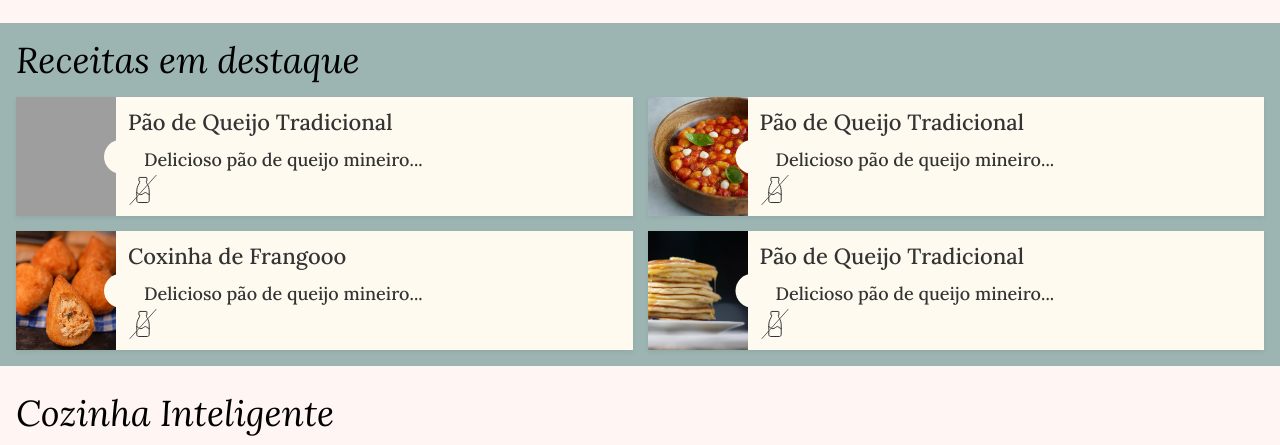
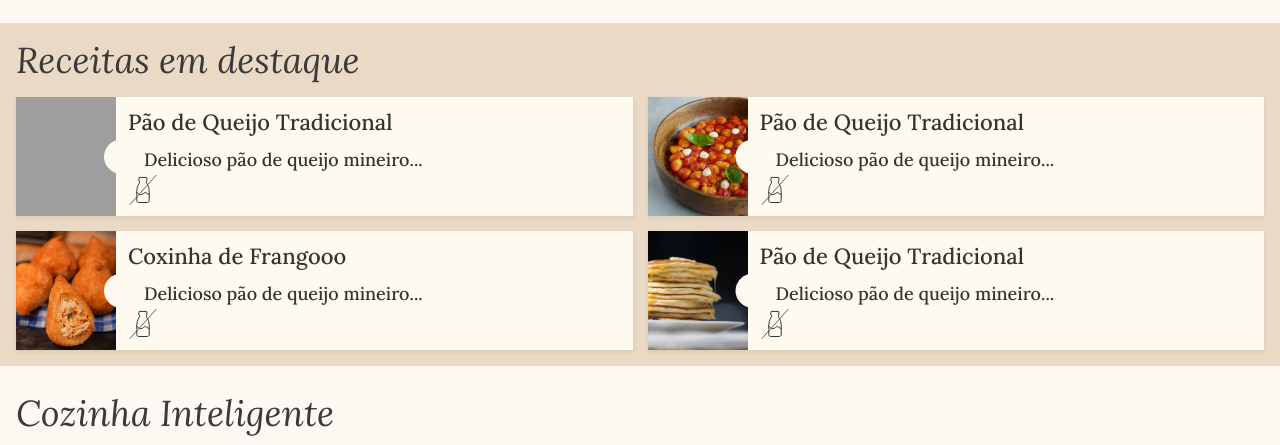
Before and after one commit to ClaudianeOliveira777/teste, a plain HTML site: page index.html in a window 1280 px wide. Shown: the part 1050-1495 px from the top of the page. Drawn offline with nearby package versions, Linux system fonts and the light colour scheme; grey boxes are pictures that could not be loaded; a web font is replaced by a local one.

Commit message:
colors, typography

```diff
--- a/css/partials/_hero-foodCategory.scss
+++ b/css/partials/_hero-foodCategory.scss
@@ -39,7 +39,7 @@
 
 
 .bg-section-02{
-  background-color: #DDC29E; /*#F0E6D6  gostei...... #734060 ... // #48736f */
+  background-color:  #EAD9C4; /*#F0E6D6  gostei...... #734060 ... // #48736f     #EAD9C4 */
    margin-top: 2px;
   /* background: url('../../assets/plastes02.jpg');
      background-size: cover;
--- a/css/partials/_mainrecipe.scss
+++ b/css/partials/_mainrecipe.scss
@@ -1,5 +1,5 @@
 .bg-section-receitas {
- background-color: #9cb5b3; /*#48736f*/
+ background-color: #EAD9C4; /*#48736f*/
 
 }
 
--- a/css/partials/_recipe-page.scss
+++ b/css/partials/_recipe-page.scss
@@ -132,7 +132,7 @@
 
 .proximas-receitas {
       padding: 32px;
-      background-color: bisque;
+
 
       margin: 0 auto;
 
--- a/css/partials/_typography.scss
+++ b/css/partials/_typography.scss
@@ -171,6 +171,7 @@ p{
 }
 
 h1:not(.h0) {
+  color: #3A3A3A;
   @include typeface-title(h1, desktop);
 
   @include responsive(mobile){
--- a/css/styleblog.scss
+++ b/css/styleblog.scss
@@ -5,7 +5,7 @@
 }
 
 body{
-    background-color: #FFF5F2;  /* #151B26... #F3D7B5...#FFE4B3;*/
+    background-color: #FDF8F2;  /* #151B26... #F3D7B5...#FFE4B3;*/
 }
 /*#fcdfcf , #FDF7EF, #fcf7f2,
  #FFF5F2  <atual */
```
Also changed, not shown: css/styleblog.css, 1 other file.
